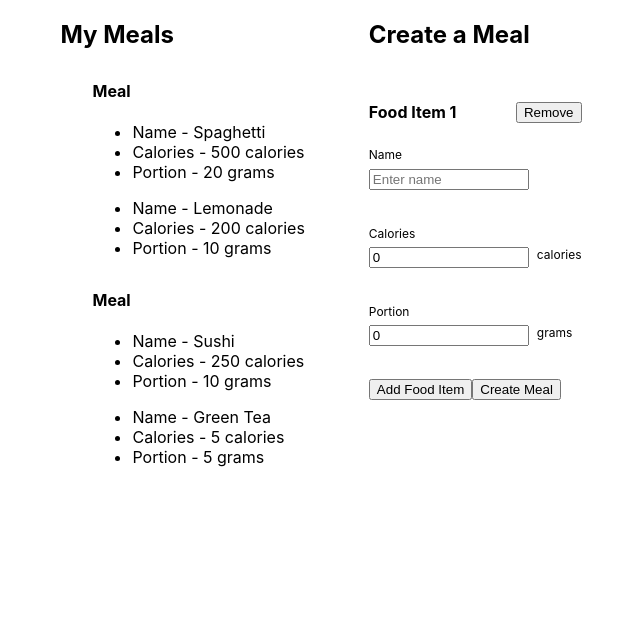
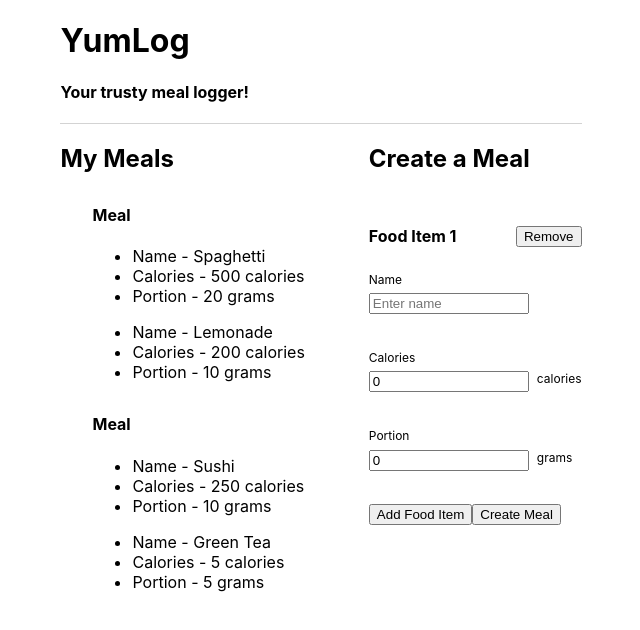
Before and after one commit to tlmader/mealify, a React (Create React App) app: page / in a window 1280 px wide. Shown: the top 630 px of the page, without its empty margins (319-959 px from the left). Built offline with nearby package versions, Linux system fonts and the light colour scheme.

Commit message:
Style App component

```diff
--- a/src/App.css
+++ b/src/App.css
@@ -1,6 +1,14 @@
 .App {
+  display: grid;
+  justify-content: center;
+}
+
+.App__divider {
+  border-bottom: 1px solid lightgray
+}
+
+.App__content {
   display: grid;
   grid-template-columns: auto auto;
   grid-gap: 2rem;
-  justify-content: center;
 }
--- a/src/App.tsx
+++ b/src/App.tsx
@@ -8,8 +8,15 @@ const App: React.FC = () => {
   return (
     <MealContext.Provider value={defaultMeals}>
       <div className="App">
-        <MealList />
-        <MealForm />
+        <div>
+          <h1>YumLog</h1>
+          <h4>Your trusty meal logger!</h4>
+        </div>
+        <div className="App__divider" />
+        <div className="App__content">
+          <MealList />
+          <MealForm />
+        </div>
       </div>
     </MealContext.Provider>
   );
```
